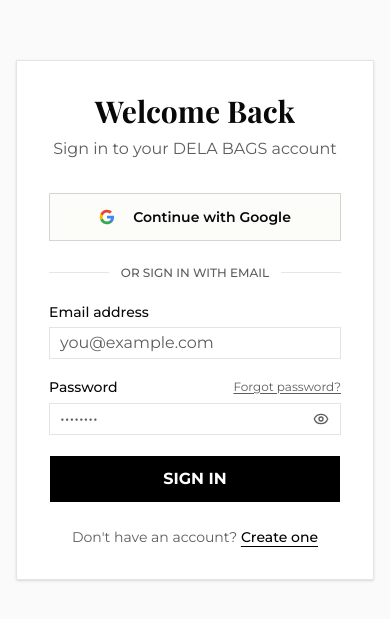
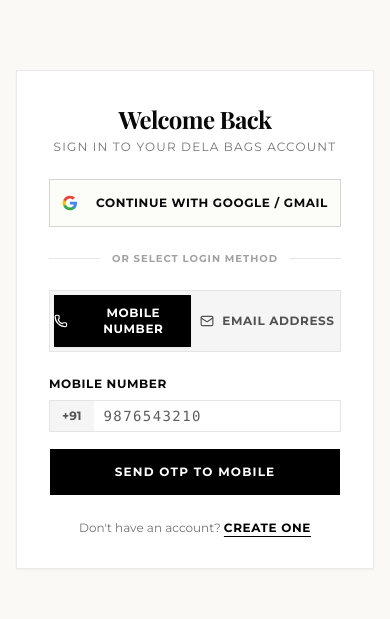
Before and after one commit to Saadansari9/dela-bags-, a Next.js app: page /login in a window 390 px wide. Shown: the part 136-755 px from the top of the page. Built offline with nearby package versions, Linux system fonts and the light colour scheme; no server answers; a web font is replaced by a local one.

Commit message:
Add Mobile Number OTP Login and Google/Gmail sign-in to login page

```diff
--- a/src/app/(store)/login/page.tsx
+++ b/src/app/(store)/login/page.tsx
@@ -7,7 +7,7 @@
 import { Button } from '@/components/ui/button';
 import { Input } from '@/components/ui/input';
 import { Label } from '@/components/ui/label';
-import { Eye, EyeOff, Loader2 } from 'lucide-react';
+import { Eye, EyeOff, Loader2, Phone, Mail, CheckCircle2, ShieldCheck } from 'lucide-react';
 
 function GoogleIcon() {
   return (
@@ -37,14 +37,66 @@
   const searchParams = useSearchParams();
   const callbackUrl = searchParams.get('callbackUrl') || '/';
 
+  const [authMethod, setAuthMethod] = useState<'phone' | 'email'>('phone');
+
+  // Phone OTP States
+  const [phoneNumber, setPhoneNumber] = useState('');
+  const [otpSent, setOtpSent] = useState(false);
+  const [otp, setOtp] = useState('');
+  const [otpLoading, setOtpLoading] = useState(false);
+
+  // Email States
   const [email, setEmail] = useState('');
   const [password, setPassword] = useState('');
   const [showPassword, setShowPassword] = useState(false);
+  const [loading, setLoading] = useState(false);
+
+  const [googleLoading, setGoogleLoading] = useState(false);
   const [error, setError] = useState('');
-  const [loading, setLoading] = useState(false);
-  const [googleLoading, setGoogleLoading] = useState(false);
+  const [infoMessage, setInfoMessage] = useState('');
 
-  const handleSubmit = async (e: React.FormEvent) => {
+  // 1. Send OTP Handler
+  const handleSendOtp = (e: React.FormEvent) => {
+    e.preventDefault();
+    setError('');
+    const cleanPhone = phoneNumber.replace(/[^0-9]/g, '');
+    if (cleanPhone.length < 10) {
+      setError('Please enter a valid 10-digit mobile number.');
+      return;
+    }
+    setOtpLoading(true);
+    setTimeout(() => {
+      setOtpLoading(false);
+      setOtpSent(true);
+      setInfoMessage(`OTP sent to +91 ${cleanPhone.slice(-10)}. Use demo OTP: 1234`);
+    }, 800);
+  };
+
+  // 2. Verify OTP & Sign In Handler
+  const handleVerifyOtp = async (e: React.FormEvent) => {
+    e.preventDefault();
+    setError('');
+    if (!otp.trim()) {
+      setError('Please enter the OTP sent to your phone.');
+      return;
+    }
+    setOtpLoading(true);
+    const cleanPhone = phoneNumber.replace(/[^0-9]/g, '');
+    const result = await signIn('credentials', {
+      phone: cleanPhone,
+      redirect: false,
+    });
+    setOtpLoading(false);
+    if (result?.error) {
+      setError('Verification failed. Please try again.');
+    } else {
+      router.push(callbackUrl);
+      router.refresh();
+    }
+  };
+
+  // 3. Email & Password Login Handler
+  const handleEmailSubmit = async (e: React.FormEvent) => {
     e.preventDefault();
     setError('');
     setLoading(true);
@@ -62,33 +114,40 @@
     }
   };
 
-  const handleNativeGoogleSignIn = () => {
+  // 4. Google OAuth Trigger
+  const handleGoogleSignIn = () => {
     setGoogleLoading(true);
     setError('');
-    // Triggers native browser redirect to accounts.google.com
     signIn('google', { callbackUrl });
   };
 
   return (
-    <div className="w-full max-w-md bg-white p-8 shadow-sm border">
-      <div className="text-center mb-8">
-        <h1 className="font-heading text-3xl font-bold">Welcome Back</h1>
-        <p className="text-muted-foreground mt-2">Sign in to your DELA BAGS account</p>
+    <div className="w-full max-w-md bg-white p-8 border border-neutral-200/80 shadow-xs">
+      <div className="text-center mb-6">
+        <h1 className="font-heading text-2xl font-bold tracking-tight">Welcome Back</h1>
+        <p className="text-xs text-neutral-500 mt-1 uppercase tracking-widest">Sign in to your DELA BAGS account</p>
       </div>
 
       {error && (
-        <div className="bg-red-50 border border-red-200 text-red-700 px-4 py-3 rounded mb-6 text-sm">
+        <div className="bg-red-50 border border-red-200 text-red-700 px-4 py-3 rounded-none mb-6 text-xs font-medium">
           {error}
         </div>
       )}
 
-      {/* Official Google OAuth Trigger Button */}
+      {infoMessage && (
+        <div className="bg-blue-50 border border-blue-200 text-blue-800 px-4 py-3 rounded-none mb-6 text-xs flex items-center gap-2">
+          <CheckCircle2 className="h-4 w-4 shrink-0 text-blue-600" />
+          <span>{infoMessage}</span>
+        </div>
+      )}
+
+      {/* 🟢 1. Google / Gmail Sign In Button */}
       <Button
         type="button"
         variant="outline"
-        onClick={handleNativeGoogleSignIn}
+        onClick={handleGoogleSignIn}
         disabled={googleLoading}
-        className="w-full border-neutral-300 hover:bg-neutral-50 h-12 text-sm font-semibold flex items-center justify-center rounded-none mb-6 transition-all"
+        className="w-full border-neutral-300 hover:bg-neutral-50 h-12 text-xs font-bold uppercase tracking-wider flex items-center justify-center rounded-none mb-6 transition-all"
       >
         {googleLoading ? (
           <>
@@ -96,7 +155,7 @@
           </>
         ) : (
           <>
-            <GoogleIcon /> Continue with Google
+            <GoogleIcon /> Continue with Google / Gmail
           </>
         )}
       </Button>
@@ -105,14 +164,140 @@
         <div className="absolute inset-0 flex items-center">
           <div className="w-full border-t border-neutral-200" />
         </div>
-        <div className="relative flex justify-center text-xs uppercase">
-          <span className="bg-white px-3 text-muted-foreground font-medium">Or sign in with email</span>
+        <div className="relative flex justify-center text-[10px] uppercase tracking-widest font-bold">
+          <span className="bg-white px-3 text-neutral-400">Or Select Login Method</span>
         </div>
       </div>
 
-      <form onSubmit={handleSubmit} className="space-y-5">
+      {/* 🟢 2. Login Method Tabs (Phone vs Email) */}
+      <div className="grid grid-cols-2 gap-2 mb-6 bg-neutral-100 p-1 border border-neutral-200">
+        <button
+          type="button"
+          onClick={() => {
+            setAuthMethod('phone');
+            setError('');
+            setInfoMessage('');
+          }}
+          className={`py-2.5 text-xs font-bold uppercase tracking-wider flex items-center justify-center gap-2 transition-all ${
+            authMethod === 'phone'
+              ? 'bg-black text-white shadow-xs'
+              : 'text-neutral-600 hover:text-black'
+          }`}
+        >
+          <Phone className="h-3.5 w-3.5" /> Mobile Number
+        </button>
+
+        <button
+          type="button"
+          onClick={() => {
+            setAuthMethod('email');
+            setError('');
+            setInfoMessage('');
+          }}
+          className={`py-2.5 text-xs font-bold uppercase tracking-wider flex items-center justify-center gap-2 transition-all ${
+            authMethod === 'email'
+              ? 'bg-black text-white shadow-xs'
+              : 'text-neutral-600 hover:text-black'
+          }`}
+        >
+          <Mail className="h-3.5 w-3.5" /> Email Address
+        </button>
+      </div>
+
+      {/* 📱 Mobile Number Login Tab */}
+      {authMethod === 'phone' ? (
+        <div className="space-y-4">
+          {!otpSent ? (
+            <form onSubmit={handleSendOtp} className="space-y-4">
               <div className="space-y-2">
-          <Label htmlFor="email">Email address</Label>
+                <Label htmlFor="phoneNumber" className="text-xs font-bold uppercase tracking-wider">
+                  Mobile Number
+                </Label>
+                <div className="flex">
+                  <span className="inline-flex items-center px-3 border border-r-0 border-input bg-neutral-100 text-xs font-bold text-neutral-600">
+                    +91
+                  </span>
+                  <Input
+                    id="phoneNumber"
+                    type="tel"
+                    value={phoneNumber}
+                    onChange={(e) => setPhoneNumber(e.target.value)}
+                    placeholder="9876543210"
+                    maxLength={10}
+                    required
+                    className="rounded-none border-l-0 text-sm tracking-widest font-mono"
+                  />
+                </div>
+              </div>
+
+              <Button
+                type="submit"
+                disabled={otpLoading}
+                className="w-full bg-black text-white hover:bg-neutral-800 rounded-none h-12 text-xs font-bold uppercase tracking-widest"
+              >
+                {otpLoading ? (
+                  <>
+                    <Loader2 className="mr-2 h-4 w-4 animate-spin" /> Sending OTP...
+                  </>
+                ) : (
+                  'SEND OTP TO MOBILE'
+                )}
+              </Button>
+            </form>
+          ) : (
+            <form onSubmit={handleVerifyOtp} className="space-y-4">
+              <div className="space-y-2">
+                <div className="flex justify-between items-center">
+                  <Label htmlFor="otp" className="text-xs font-bold uppercase tracking-wider">
+                    Enter OTP
+                  </Label>
+                  <button
+                    type="button"
+                    onClick={() => setOtpSent(false)}
+                    className="text-xs text-neutral-500 hover:text-black underline underline-offset-2"
+                  >
+                    Change Number
+                  </button>
+                </div>
+                <Input
+                  id="otp"
+                  type="text"
+                  value={otp}
+                  onChange={(e) => setOtp(e.target.value)}
+                  placeholder="Enter 4-digit OTP (e.g. 1234)"
+                  maxLength={6}
+                  required
+                  className="rounded-none text-center tracking-[0.5em] font-mono text-lg font-bold"
+                />
+              </div>
+
+              <Button
+                type="submit"
+                disabled={otpLoading}
+                className="w-full bg-black text-white hover:bg-neutral-800 rounded-none h-12 text-xs font-bold uppercase tracking-widest"
+              >
+                {otpLoading ? (
+                  <>
+                    <Loader2 className="mr-2 h-4 w-4 animate-spin" /> Verifying...
+                  </>
+                ) : (
+                  'VERIFY OTP & LOGIN'
+                )}
+              </Button>
+
+              <p className="text-[11px] text-neutral-400 text-center flex items-center justify-center gap-1">
+                <ShieldCheck className="h-3.5 w-3.5 text-green-600" /> Instant SMS Security
+              </p>
+            </form>
+          )}
+        </div>
+      ) : (
+        /* ✉️ Email Login Tab */
+        <form onSubmit={handleEmailSubmit} className="space-y-4">
+          <div className="space-y-2">
+            <Label htmlFor="email" className="text-xs font-bold uppercase tracking-wider">
+              Email Address
+            </Label>
             <Input
               id="email"
               type="email"
@@ -121,13 +306,19 @@
               placeholder="you@example.com"
               required
               autoComplete="email"
+              className="rounded-none"
             />
           </div>
 
           <div className="space-y-2">
             <div className="flex justify-between items-center">
-            <Label htmlFor="password">Password</Label>
-            <Link href="/forgot-password" className="text-xs text-muted-foreground hover:text-black underline underline-offset-2">
+              <Label htmlFor="password" className="text-xs font-bold uppercase tracking-wider">
+                Password
+              </Label>
+              <Link
+                href="/forgot-password"
+                className="text-xs text-neutral-500 hover:text-black underline underline-offset-2"
+              >
                 Forgot password?
               </Link>
             </div>
@@ -140,11 +331,12 @@
                 placeholder="••••••••"
                 required
                 autoComplete="current-password"
+                className="rounded-none pr-10"
               />
               <button
                 type="button"
                 onClick={() => setShowPassword(!showPassword)}
-              className="absolute right-3 top-1/2 -translate-y-1/2 text-muted-foreground hover:text-black"
+                className="absolute right-3 top-1/2 -translate-y-1/2 text-neutral-400 hover:text-black"
               >
                 {showPassword ? <EyeOff className="h-4 w-4" /> : <Eye className="h-4 w-4" />}
               </button>
@@ -154,15 +346,22 @@
           <Button
             type="submit"
             disabled={loading}
-          className="w-full bg-black text-white hover:bg-neutral-800 rounded-none h-12 text-base font-bold"
+            className="w-full bg-black text-white hover:bg-neutral-800 rounded-none h-12 text-xs font-bold uppercase tracking-widest"
           >
-          {loading ? <><Loader2 className="mr-2 h-4 w-4 animate-spin" /> Signing in...</> : 'SIGN IN'}
+            {loading ? (
+              <>
+                <Loader2 className="mr-2 h-4 w-4 animate-spin" /> Signing in...
+              </>
+            ) : (
+              'SIGN IN WITH EMAIL'
+            )}
           </Button>
         </form>
+      )}
 
-      <p className="mt-6 text-center text-sm text-muted-foreground">
+      <p className="mt-6 text-center text-xs text-neutral-500">
         Don&apos;t have an account?{' '}
-        <Link href="/register" className="font-medium text-black underline underline-offset-4">
+        <Link href="/register" className="font-bold text-black underline underline-offset-4 uppercase tracking-wider">
           Create one
         </Link>
       </p>
@@ -172,10 +371,10 @@
 
 export default function LoginPage() {
   return (
-    <div className="min-h-[80vh] flex items-center justify-center bg-neutral-50 px-4">
+    <div className="min-h-[80vh] flex items-center justify-center bg-[#FAF9F6] px-4 py-12">
       <Suspense
         fallback={
-          <div className="w-full max-w-md bg-white p-8 shadow-sm border text-center">
+          <div className="w-full max-w-md bg-white p-8 border text-center">
             <div className="h-8 w-8 border-4 border-black border-t-transparent rounded-full animate-spin mx-auto" />
           </div>
         }
--- a/src/lib/auth.ts
+++ b/src/lib/auth.ts
@@ -15,15 +15,40 @@
     CredentialsProvider({
       name: 'Credentials',
       credentials: {
-        email: { label: 'Email', type: 'email' },
+        email: { label: 'Email or Phone', type: 'text' },
         password: { label: 'Password', type: 'password' },
+        phone: { label: 'Phone', type: 'text' },
       },
       async authorize(credentials) {
+        // 1. Direct Phone Number OTP Login
+        if (credentials?.phone) {
+          const cleanPhone = credentials.phone.replace(/[^0-9]/g, '');
+          if (cleanPhone.length >= 10) {
+            return {
+              id: `phone-${cleanPhone.slice(-10)}`,
+              name: `Customer (${cleanPhone.slice(-10)})`,
+              email: `${cleanPhone.slice(-10)}@delabags.com`,
+              role: 'CUSTOMER',
+            };
+          }
+        }
+
         if (!credentials?.email) return null;
 
         const emailLower = credentials.email.toLowerCase().trim();
 
-        // 1. Check Admin Login
+        // 2. Check if input is a Phone Number passed in email field
+        if (/^\+?[0-9]{10,12}$/.test(emailLower.replace(/\s+/g, ''))) {
+          const cleanPhone = emailLower.replace(/[^0-9]/g, '');
+          return {
+            id: `phone-${cleanPhone.slice(-10)}`,
+            name: `Customer (${cleanPhone.slice(-10)})`,
+            email: `${cleanPhone.slice(-10)}@delabags.com`,
+            role: 'CUSTOMER',
+          };
+        }
+
+        // 3. Check Admin Login
         if (emailLower === ADMIN_EMAIL || emailLower === ADMIN_EMAIL_ALT) {
           const isPassValid =
             credentials.password === 'saadansari9' ||
@@ -43,7 +68,7 @@
           }
         }
 
-        // 2. Customer Email Login
+        // 4. Customer Email Login
         const rawName = emailLower.split('@')[0].replace(/[._-]/g, ' ');
         const formattedName = rawName.replace(/\b\w/g, (char) => char.toUpperCase());
 
```
Lines whose indentation alone changed are shown as unchanged.
